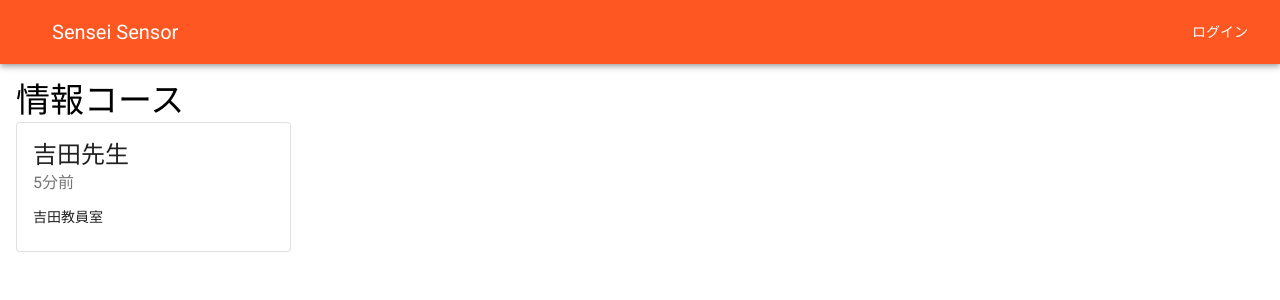
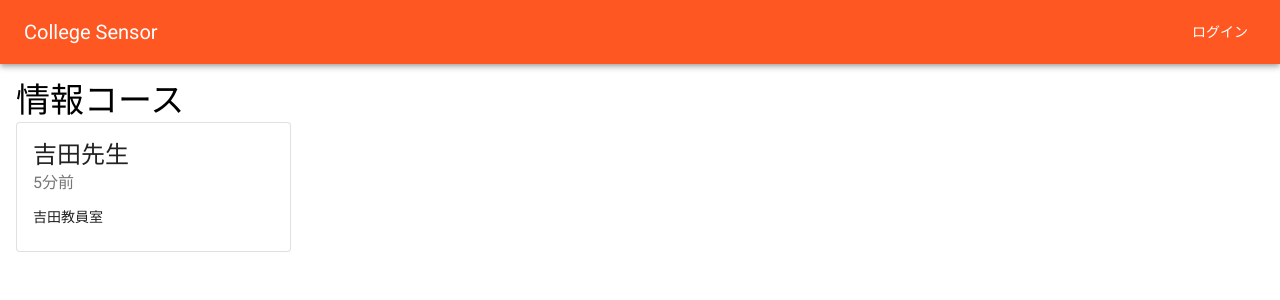
Before and after one commit to sensei-sensor/sensei-sensor-react, a React (Vite) app: page / in a window 1280 px wide. Shown: the top 300 px of the page. Built offline with nearby package versions, Linux system fonts and the light colour scheme.

Commit message:
HeaderとThemeをコンポーネント化

```diff
--- /dev/null
+++ b/src/MaterialTheme.jsx
@@ -0,0 +1,16 @@
+import { createTheme } from "@material-ui/core";
+import { deepOrange } from "@material-ui/core/colors";
+
+const theme = createTheme({
+  palette: {
+    primary: deepOrange,
+    secondary: {
+      main: "#039be5",
+    },
+  },
+  typography: {
+    fontFamily: ["Roboto", "Noto Sans JP", "sans-serif"].join(","),
+  },
+});
+
+export default theme;
--- /dev/null
+++ b/src/components/MaterialHeader.jsx
@@ -0,0 +1,29 @@
+import React from "react";
+import {
+  AppBar,
+  Button,
+  makeStyles,
+  Toolbar,
+  Typography,
+} from "@material-ui/core";
+
+const useStyles = makeStyles(() => ({
+  title: {
+    flexGrow: 1,
+  },
+}));
+
+export default function MaterialHeader() {
+  const classes = useStyles();
+
+  return (
+    <AppBar position="static">
+      <Toolbar>
+        <Typography variant="h6" className={classes.title}>
+          College Sensor
+        </Typography>
+        <Button color="inherit">ログイン</Button>
+      </Toolbar>
+    </AppBar>
+  );
+}
--- a/src/main.jsx
+++ b/src/main.jsx
@@ -1,13 +1,17 @@
 import React from "react";
 import ReactDOM from "react-dom";
 import { BrowserRouter as Router, Route } from "react-router-dom";
+import { ThemeProvider } from "@material-ui/core";
+import MaterialTheme from "./MaterialTheme";
 import MaterialViewPage from "./pages/MaterialViewPage";
 import "./css/reset.css";
 
 ReactDOM.render(
   <React.StrictMode>
     <Router>
-      <Route exact path={"/"} component={MaterialViewPage} />
+      <ThemeProvider theme={MaterialTheme}>
+        <Route exact path={"/"} component={MaterialViewPage} />
+      </ThemeProvider>
     </Router>
   </React.StrictMode>,
   document.getElementById("root")
--- a/src/pages/MaterialViewPage.jsx
+++ b/src/pages/MaterialViewPage.jsx
@@ -1,27 +1,7 @@
 import React from "react";
-import { createTheme } from "@material-ui/core/styles";
-import {
-  AppBar,
-  Box,
-  Button,
-  IconButton,
-  makeStyles,
-  ThemeProvider,
-  Toolbar,
-  Typography,
-} from "@material-ui/core";
-import { blue, deepOrange } from "@material-ui/core/colors";
+import { Box, makeStyles, Typography } from "@material-ui/core";
 import MaterialCard from "../components/MaterialCard";
-
-const theme = createTheme({
-  palette: {
-    primary: deepOrange,
-    secondary: blue,
-  },
-  typography: {
-    fontFamily: ["Roboto", "Noto Sans JP", "sans-serif"].join(","),
-  },
-});
+import MaterialHeader from "../components/MaterialHeader";
 
 const useStyles = makeStyles((theme) => ({
   root: {
@@ -39,25 +19,12 @@ export default function MaterialViewPage() {
   const classes = useStyles();
 
   return (
-    <ThemeProvider theme={theme}>
-      <AppBar position="static">
-        <Toolbar>
-          <IconButton
-            edge="start"
-            className={classes.menuButton}
-            color="inherit"
-            aria-label="menu"
-          />
-          <Typography variant="h6" className={classes.title}>
-            Sensei Sensor
-          </Typography>
-          <Button color="inherit">ログイン</Button>
-        </Toolbar>
-      </AppBar>
+    <div>
+      <MaterialHeader classes={classes} />
       <Box m={2}>
         <Typography variant={"h4"}>情報コース</Typography>
         <MaterialCard />
       </Box>
-    </ThemeProvider>
+    </div>
   );
 }
```
